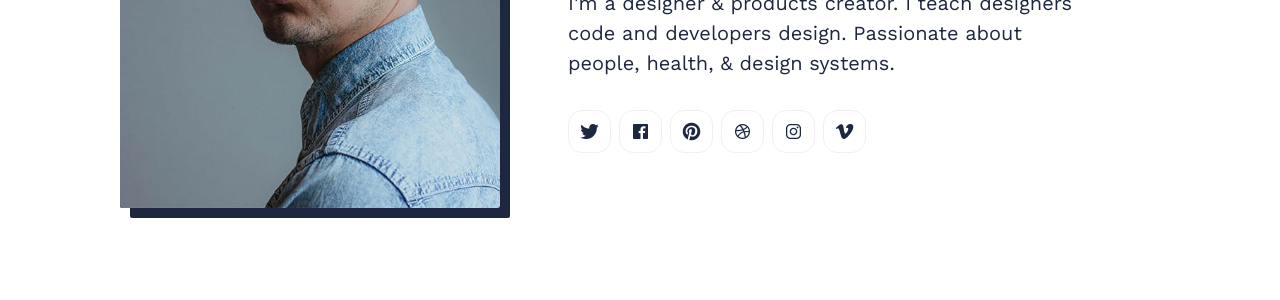
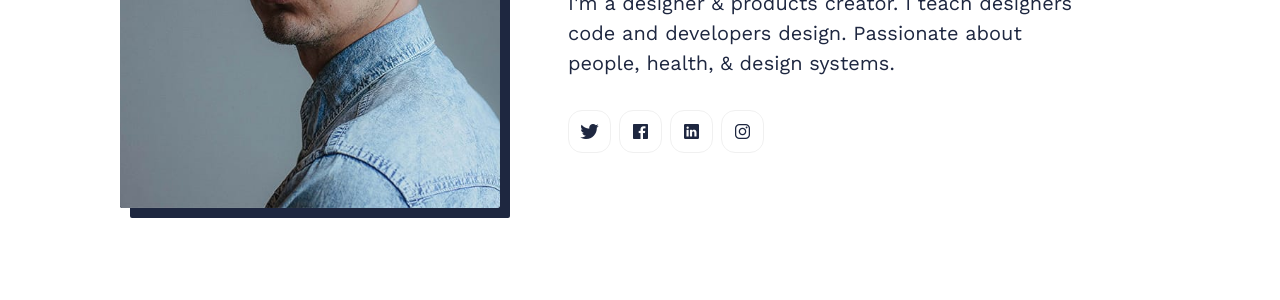
Before and after one commit to ray-ers/ray-ers.github.io, a Jekyll site: the page built from index.html, in a window 1280 px wide. Shown: the part 422-722 px from the top of the page. Built offline with Jekyll 4.4.1, drawn with Linux system fonts in a browser that asks for light colours; nearby versions of some CDN libraries; the list of posts is cut into pages by our own code.

Commit message:
Update _config.yml

```diff
--- a/_config.yml
+++ b/_config.yml
@@ -14,12 +14,10 @@ author:
   avatar: '/images/01.jpg'
 
 social:
-- {icon: "ion-logo-twitter", label: Twitter, link: "https://twitter.com"}
-- {icon: "ion-logo-facebook", label: Facebook, link: "https://facebook.com"}
-- {icon: "ion-logo-pinterest", label: Pinterest, link: "https://pinterest.com"}
-- {icon: "ion-logo-dribbble", label: Dribbble, link: "https://dribbble.com"}
-- {icon: "ion-logo-instagram", label: Instagram, link: "https://instagram.com"}
-- {icon: "ion ion-logo-vimeo", label: Vimeo, link: "https://vimeo.com"}
+- {icon: "ion-logo-twitter", label: Twitter, link: "https://twitter.com/kien_env"}
+- {icon: "ion-logo-facebook", label: Facebook, link: "https://www.facebook.com/kin.theawesome/"}
+- {icon: "ion-logo-linkedin", label: Linkedin, link: "https://www.linkedin.com/in/phamkien/"}
+- {icon: "ion-logo-instagram", label: Instagram, link: "https://www.instagram.com/ray_theurbanist/"}
 
 # Example of adding a new link to the author section and footer - {icon: "ion-logo-github", label: Github, link: "https://github.com"}
 # Other icons can be found at https://ionicons.com/v4/
```
